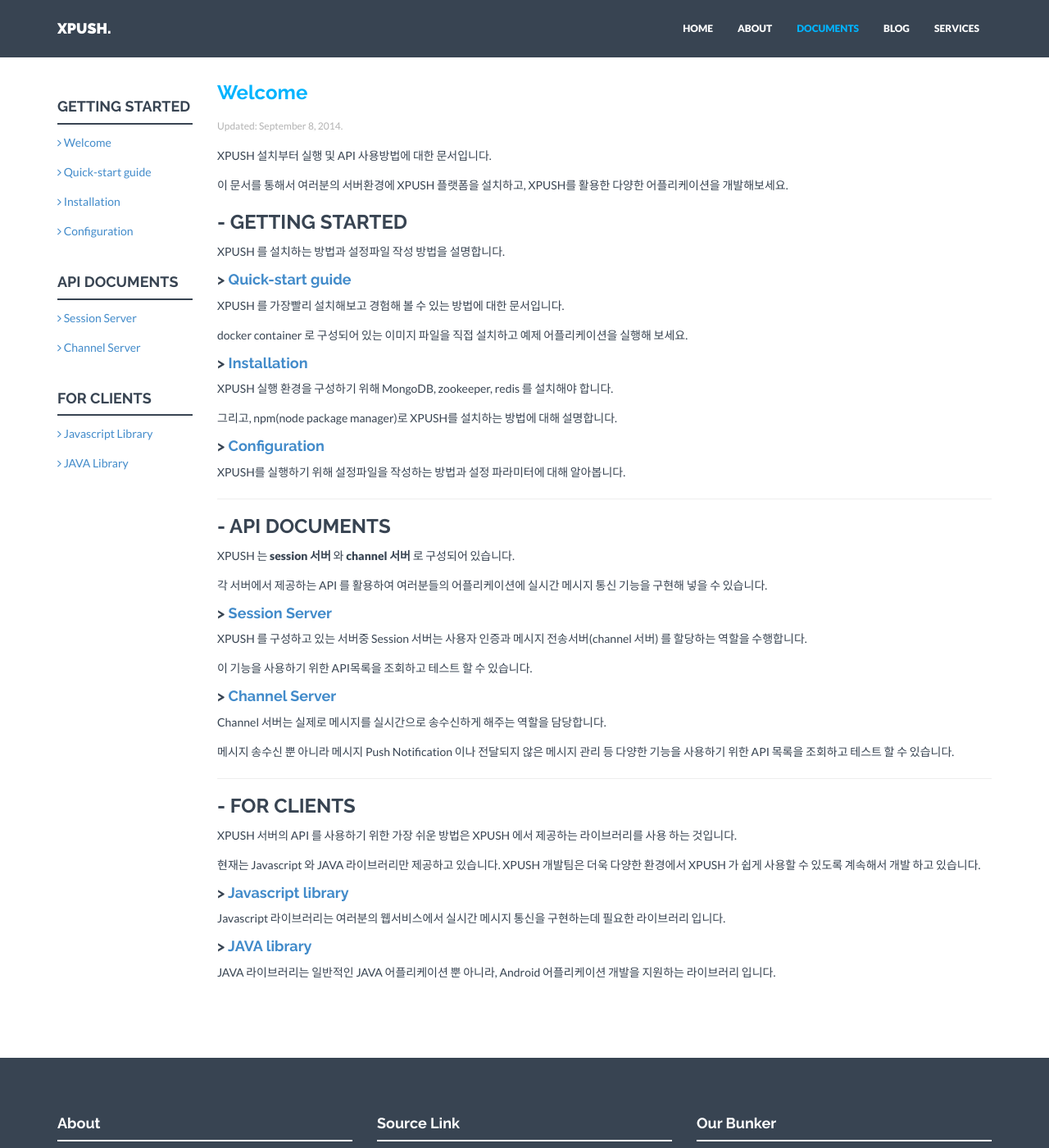
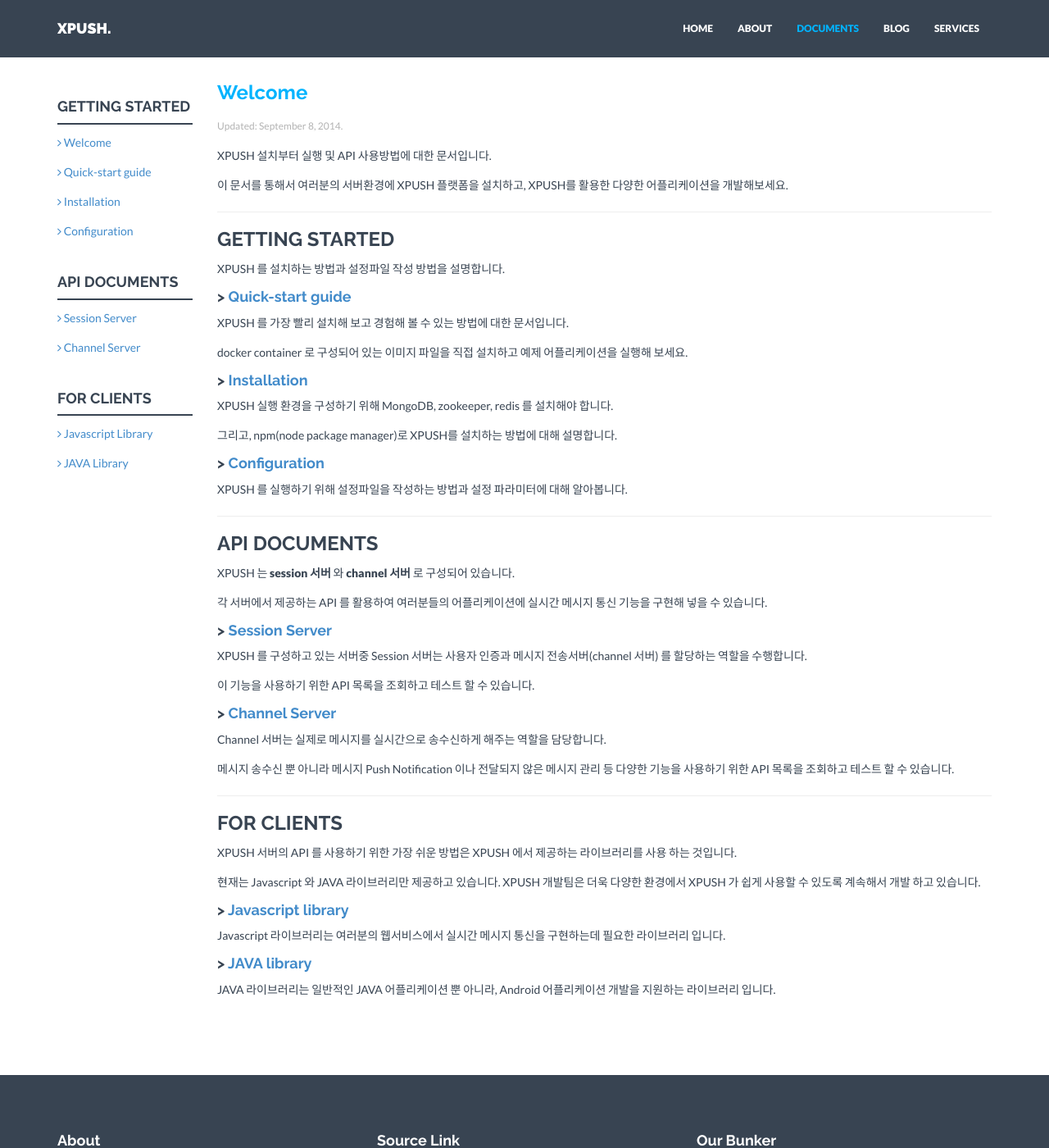
Before and after one commit to xpush/xpush.github.io, a Jekyll site: the page built from doc/welcome/index.md, in a window 1280 px wide and 1400 px high. Shown: the whole window at 82% size. Built offline with Jekyll 4.4.1, drawn with Linux system fonts in a browser that asks for light colours; nearby versions of some CDN libraries.

Commit message:
add template

```diff
--- a/doc/welcome/index.md
+++ b/doc/welcome/index.md
@@ -8,11 +8,13 @@
 
 이 문서를 통해서 여러분의 서버환경에 XPUSH 플랫폼을 설치하고, XPUSH를 활용한 다양한 어플리케이션을 개발해보세요.
 
-### - GETTING STARTED
+- - -
+
+### GETTING STARTED
 XPUSH 를 설치하는 방법과 설정파일 작성 방법을 설명합니다.
 
 #### > [Quick-start guide](/doc/quick-start)
-XPUSH 를 가장빨리 설치해보고 경험해 볼 수 있는 방법에 대한 문서입니다.
+XPUSH 를 가장 빨리 설치해 보고 경험해 볼 수 있는 방법에 대한 문서입니다.
 
 docker container 로 구성되어 있는 이미지 파일을 직접 설치하고 예제 어플리케이션을 실행해 보세요.
 
@@ -22,11 +24,11 @@
 그리고, npm(node package manager)로 XPUSH를 설치하는 방법에 대해 설명합니다.
 
 #### > [Configuration](/doc/configuration)
-XPUSH를 실행하기 위해 설정파일을 작성하는 방법과 설정 파라미터에 대해 알아봅니다.
+XPUSH 를 실행하기 위해 설정파일을 작성하는 방법과 설정 파라미터에 대해 알아봅니다.
 
 - - -
 
-### - API DOCUMENTS
+### API DOCUMENTS
 XPUSH 는 **session 서버** 와 **channel 서버** 로 구성되어 있습니다.
 
 각 서버에서 제공하는 API 를 활용하여 여러분들의 어플리케이션에 실시간 메시지 통신 기능을 구현해 넣을 수 있습니다.
@@ -34,7 +36,7 @@
 #### > [Session Server](/doc/api/session)
 XPUSH 를 구성하고 있는 서버중 Session 서버는 사용자 인증과 메시지 전송서버(channel 서버) 를 할당하는 역할을 수행합니다.
 
-이 기능을 사용하기 위한 API목록을 조회하고 테스트 할 수 있습니다.
+이 기능을 사용하기 위한 API 목록을 조회하고 테스트 할 수 있습니다.
 
 #### > [Channel Server](/doc/api/channel)
 Channel 서버는 실제로 메시지를 실시간으로 송수신하게 해주는 역할을 담당합니다.
@@ -43,7 +45,7 @@
 
 - - -
 
-### - FOR CLIENTS
+### FOR CLIENTS
 XPUSH 서버의 API 를 사용하기 위한 가장 쉬운 방법은 XPUSH 에서 제공하는 라이브러리를 사용 하는 것입니다.
 
 현재는 Javascript 와 JAVA 라이브러리만 제공하고 있습니다. XPUSH 개발팀은 더욱 다양한 환경에서 XPUSH 가 쉽게 사용할 수 있도록 계속해서 개발 하고 있습니다.
```
Also changed, not shown: _layouts/about.html (renamed from about/index.html, +5 -3 lines), about/index.md (added, +40 -0 lines).
